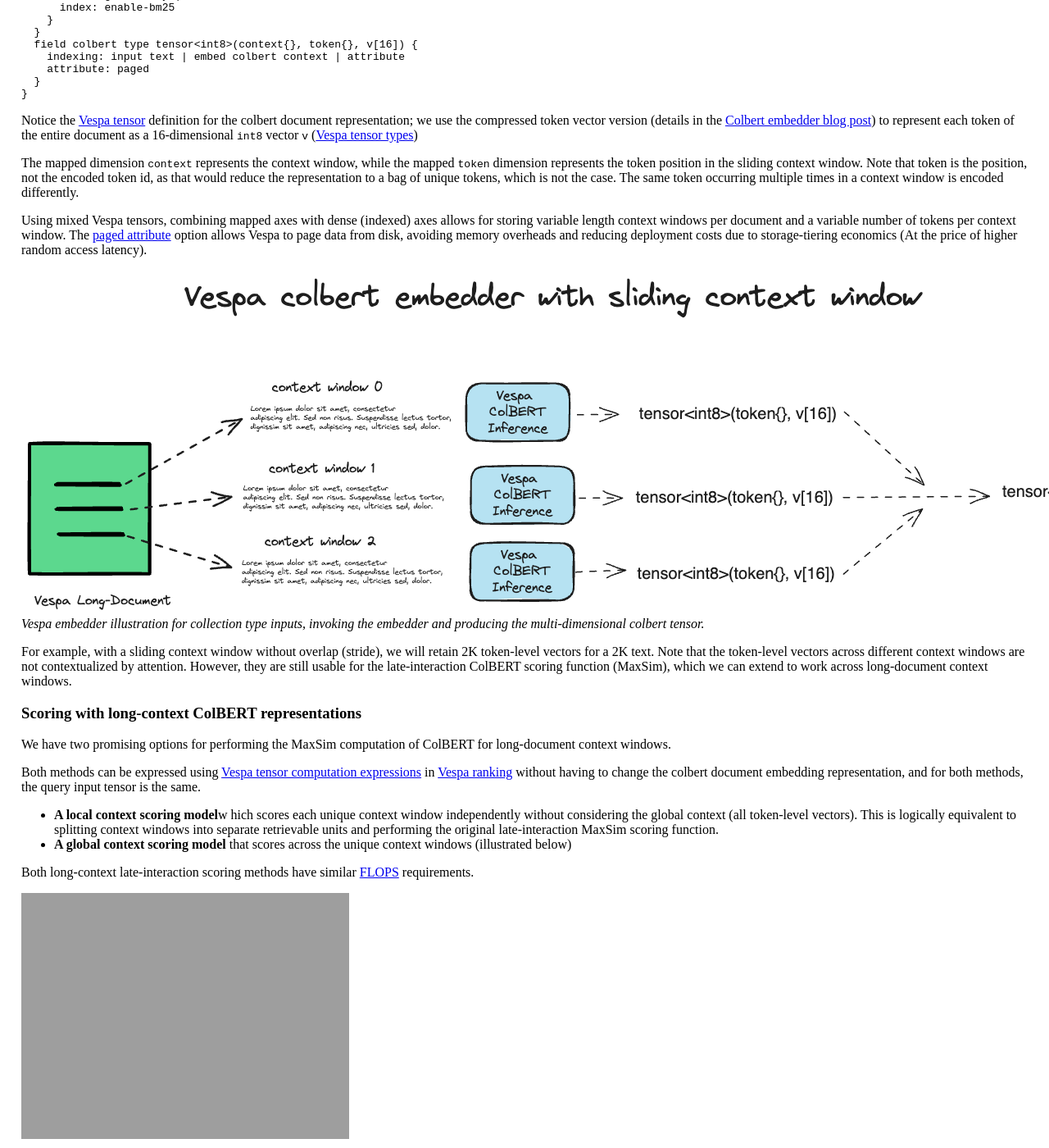
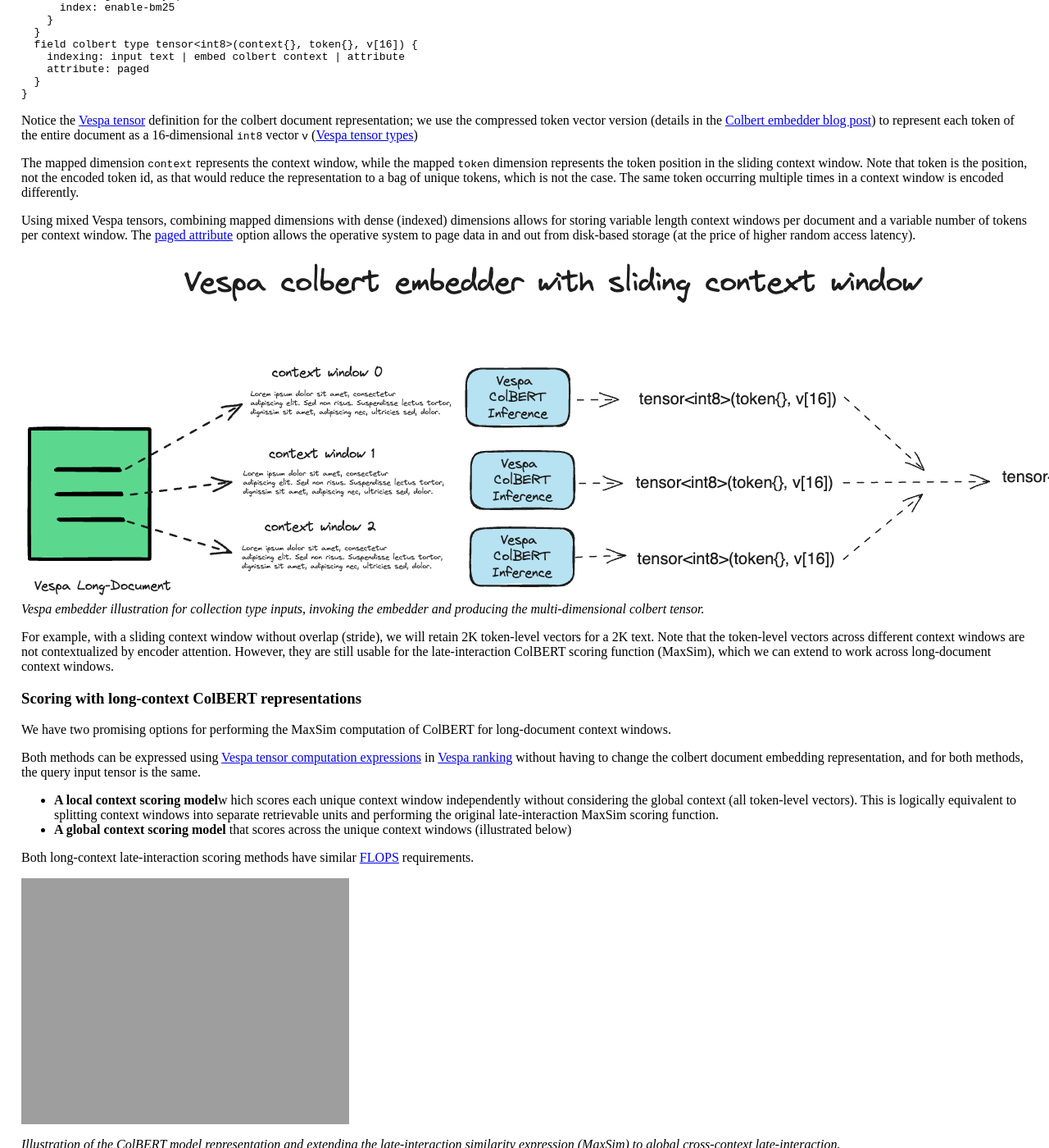
Before and after one commit to vespa-engine/blog, a Jekyll site: the page built from latest.html, in a window 1280 px wide and 1400 px high, scrolled down 2150 px. Shown: the whole window at 82% size. Built offline with Jekyll 4.4.1, drawn with Linux system fonts in a browser that asks for light colours.

Commit message:
more feedback

```diff
--- a/_posts/2024-03-01-announcing-long-context-colbert-in-vespa.md
+++ b/_posts/2024-03-01-announcing-long-context-colbert-in-vespa.md
@@ -173,12 +173,11 @@
 of unique tokens, which is not the case. The same token
 occurring multiple times in a context window is encoded differently.
 
-Using mixed Vespa tensors, combining mapped axes with dense (indexed)
-axes allows for storing variable length context windows per document
+Using mixed Vespa tensors, combining mapped dimensions with dense (indexed)
+dimensions allows for storing variable length context windows per document
 and a variable number of tokens per context window. The [paged
 attribute](https://docs.vespa.ai/en/attributes.html#paged-attributes)
-option allows Vespa to page data from disk, avoiding memory overheads
-and reducing deployment costs due to storage-tiering economics (At
+option allows the operative system to page data in and out from disk-based storage (at
 the price of higher random access latency).
 
 ![Context-window inference over a long document](/assets/2024-03-01-announcing-long-context-colbert-in-vespa/image5.png)
@@ -187,7 +186,7 @@
 For example, with a sliding context window without overlap (stride), we will
 retain 2K token-level vectors for a 2K text. Note that the token-level
 vectors across different context windows are not contextualized by
-attention. However, they are still usable for the late-interaction
+encoder attention. However, they are still usable for the late-interaction
 ColBERT scoring function (MaxSim), which we can extend to work
 across long-document context windows.
 
```
